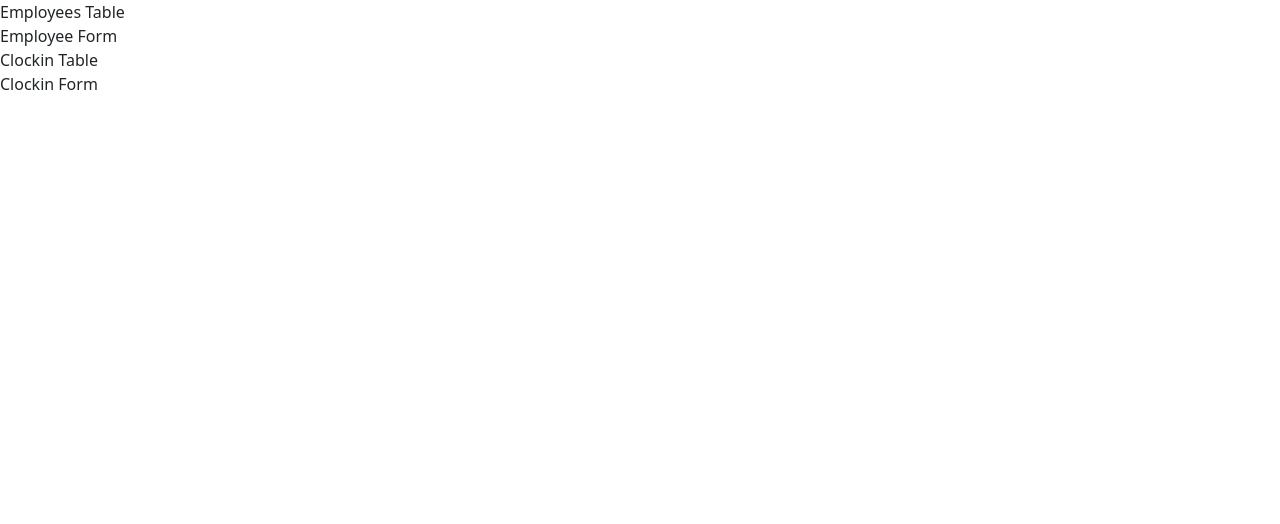
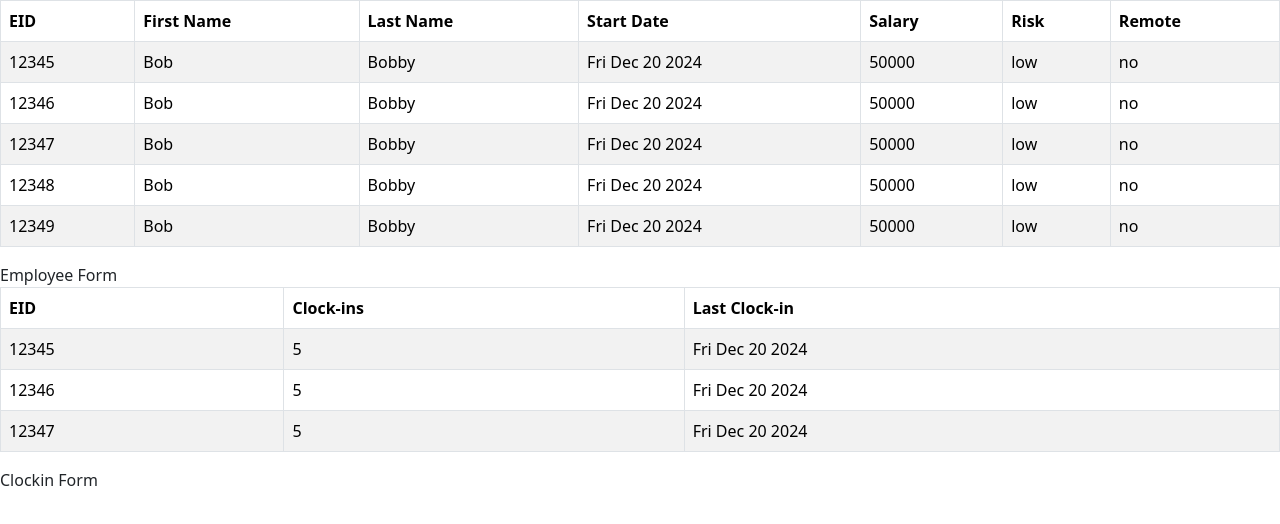
Before and after one commit to cyoung-sudo/sql-queries-client, a React (Vite) app: page / in a window 1280 px wide. Shown: the top 524 px of the page. Built offline with nearby package versions, Linux system fonts and the light colour scheme.

Commit message:
added tables w/ test data

```diff
--- a/src/components/tables/ClockinTable.tsx
+++ b/src/components/tables/ClockinTable.tsx
@@ -1,10 +1,51 @@
 import "./ClockinTable.scss";
+// Bootstrap
+import Table from 'react-bootstrap/Table';
+
+interface IEmployee {
+  EID: string;
+  clockins: number;
+  lastClockin: Date;
+}
+
+const testData: IEmployee[] = [
+  {
+    EID: "12345",
+    clockins: 5,
+    lastClockin: new Date()
+  },
+  {
+    EID: "12346",
+    clockins: 5,
+    lastClockin: new Date()
+  },
+  {
+    EID: "12347",
+    clockins: 5,
+    lastClockin: new Date()
+  },
+];
 
 const ClockinTable = () => {
   return(
-    <div className="clockinTable">
-      Clockin Table
-    </div>
+    <Table className="clockinTable" striped bordered hover>
+      <thead>
+        <tr>
+          <th>EID</th>
+          <th>Clock-ins</th>
+          <th>Last Clock-in</th>
+        </tr>
+      </thead>
+      <tbody>
+        {testData.map((clockin, idx) => (
+          <tr key={idx}>
+            <td>{clockin.EID}</td>
+            <td>{clockin.clockins}</td>
+            <td>{clockin.lastClockin.toDateString()}</td>
+          </tr>
+        ))}
+      </tbody>
+    </Table>
   )
 };
 
--- a/src/components/tables/EmployeesTable.tsx
+++ b/src/components/tables/EmployeesTable.tsx
@@ -1,10 +1,93 @@
 import "./EmployeesTable.scss";
+// Bootstrap
+import Table from 'react-bootstrap/Table';
+
+interface IEmployee {
+  EID: string;
+  firstName: string;
+  lastName: string;
+  startDate: Date;
+  salary: number;
+  risk: "low" | "mid" | "high";
+  remote: boolean;
+}
+
+const testData: IEmployee[] = [
+  {
+    EID: "12345",
+    firstName: "Bob",
+    lastName: "Bobby",
+    startDate: new Date(),
+    salary: 50000,
+    risk: "low",
+    remote: false
+  },
+  {
+    EID: "12346",
+    firstName: "Bob",
+    lastName: "Bobby",
+    startDate: new Date(),
+    salary: 50000,
+    risk: "low",
+    remote: false
+  },
+  {
+    EID: "12347",
+    firstName: "Bob",
+    lastName: "Bobby",
+    startDate: new Date(),
+    salary: 50000,
+    risk: "low",
+    remote: false
+  },
+  {
+    EID: "12348",
+    firstName: "Bob",
+    lastName: "Bobby",
+    startDate: new Date(),
+    salary: 50000,
+    risk: "low",
+    remote: false
+  },
+  {
+    EID: "12349",
+    firstName: "Bob",
+    lastName: "Bobby",
+    startDate: new Date(),
+    salary: 50000,
+    risk: "low",
+    remote: false
+  }
+];
 
 const EmployeesTable = () => {
   return(
-    <div className="employeesTable">
-      Employees Table
-    </div>
+    <Table className="employeesTable" striped bordered hover>
+      <thead>
+        <tr>
+          <th>EID</th>
+          <th>First Name</th>
+          <th>Last Name</th>
+          <th>Start Date</th>
+          <th>Salary</th>
+          <th>Risk</th>
+          <th>Remote</th>
+        </tr>
+      </thead>
+      <tbody>
+        {testData.map((employee, idx) => (
+          <tr key={idx}>
+            <td>{employee.EID}</td>
+            <td>{employee.firstName}</td>
+            <td>{employee.lastName}</td>
+            <td>{employee.startDate.toDateString()}</td>
+            <td>{employee.salary}</td>
+            <td>{employee.risk}</td>
+            <td>{employee.remote ? "yes" : "no"}</td>
+          </tr>
+        ))}
+      </tbody>
+    </Table>
   )
 };
 
```
